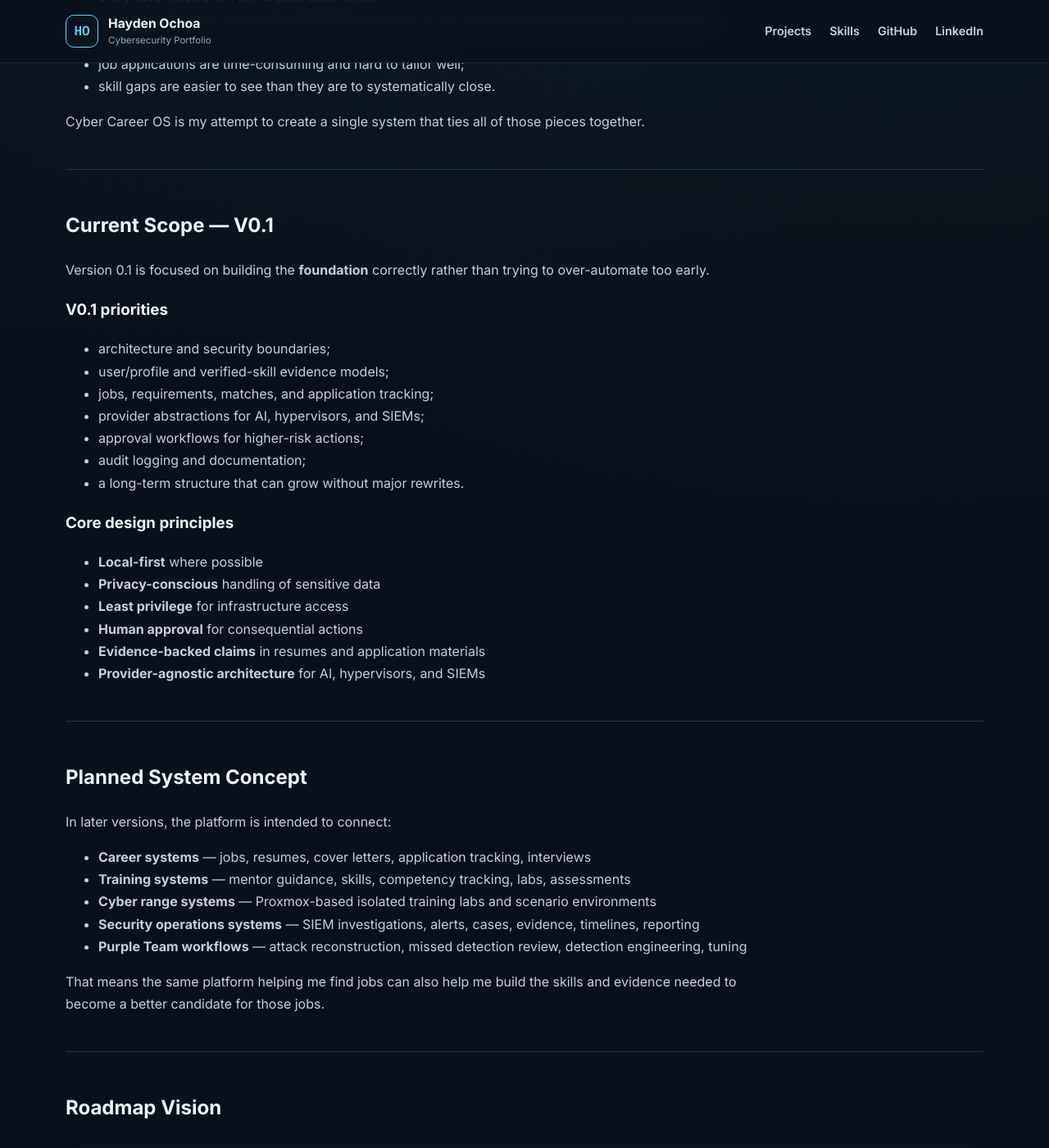
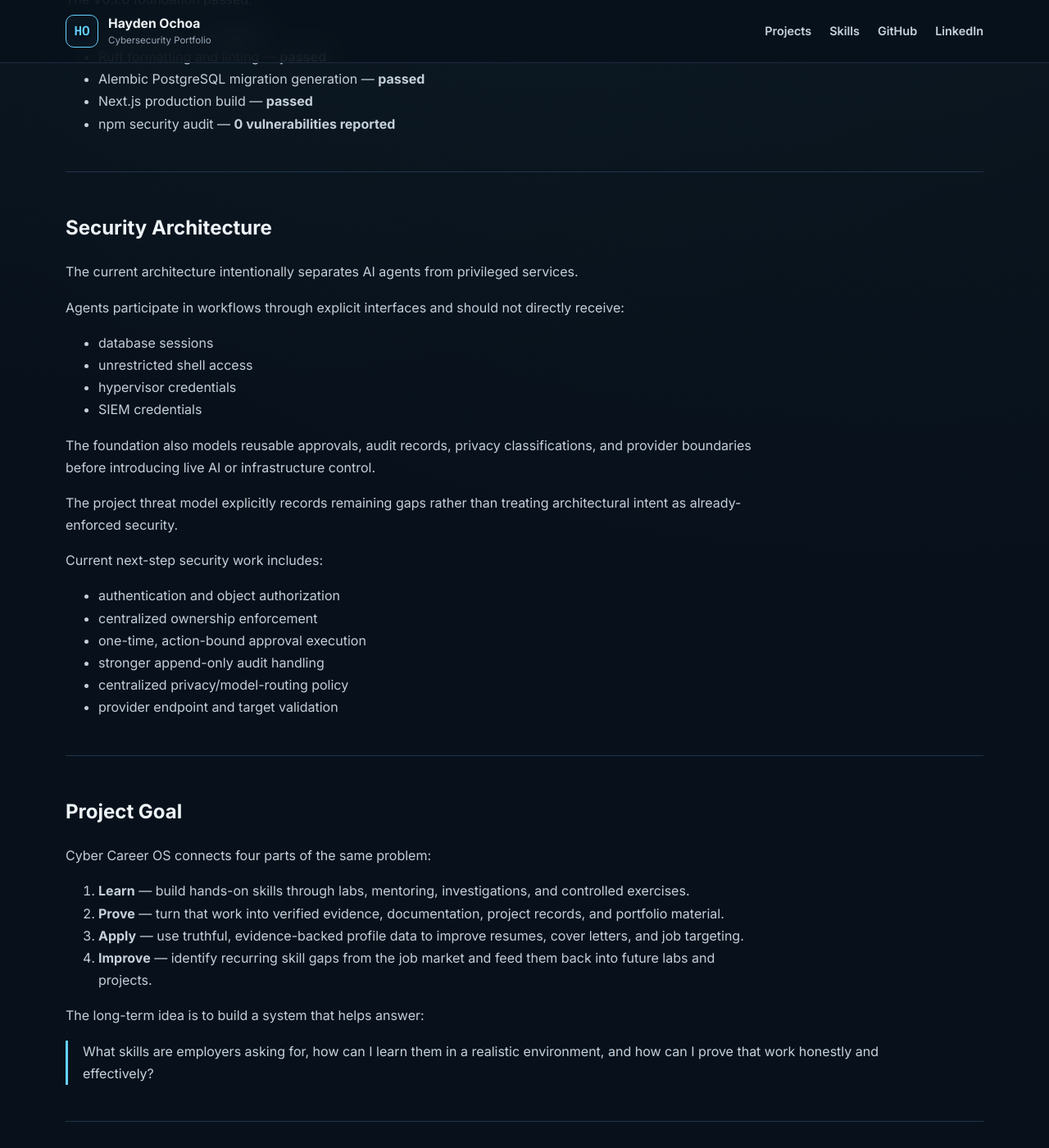
Before and after one commit to corruptcosmo/novasecure.github.io, a Jekyll site: the page built from projects/cyber-career-os.md, in a window 1280 px wide and 1400 px high, scrolled down 1777 px. Shown: the whole window at 82% size. Built offline with Jekyll 4.4.1, drawn with Linux system fonts in a browser that asks for light colours; some of the changed text lies outside the part shown.

Commit message:
docs: publish Cyber Career OS V0.1.0 implementation milestone

```diff
--- a/projects/cyber-career-os.md
+++ b/projects/cyber-career-os.md
@@ -6,7 +6,8 @@
 
 # Cyber Career OS
 
-**Status:** `V0.1 • Foundation in Development`
+**Status:** `V0.1.0 • Foundation Complete`
+**Current focus:** `V0.2 • Identity & Policy Enforcement`
 
 **Cyber Career OS** is a local-first, AI-assisted cybersecurity career and training platform I am designing and building to solve a problem I am facing directly as an entry-level cybersecurity candidate: how to close the gap between learning security skills and proving those skills in a way that helps lead to real career opportunities.
 
@@ -16,6 +17,61 @@
   <img src="/novasecure.github.io/images/cyber-career-os-flow.svg" alt="Cyber Career OS workflow diagram" />
   <figcaption>The core loop: learn skills, prove them with evidence, apply them to career opportunities, and improve by turning gaps into new labs.</figcaption>
 </figure>
+
+## V0.1.0 — Foundation
+
+The first implementation milestone is complete.
+
+### Implemented
+
+- FastAPI backend with versioned CRUD endpoints and OpenAPI documentation
+- PostgreSQL persistence using SQLAlchemy
+- Alembic migration framework
+- owner-aware users, profiles, skills, evidence, jobs, job requirements, job matches, applications, approvals, and audit records
+- explicit data-classification and action-risk types
+- model, hypervisor, SIEM, and agent interfaces
+- deterministic mock model provider with secret-data rejection
+- Next.js status frontend
+- Docker Compose PostgreSQL service
+- architecture documentation, ADRs, threat modeling, roadmap, changelog, and development logs
+
+### Verification
+
+The V0.1.0 foundation passed:
+
+- backend tests — **3 passed**
+- Ruff formatting and linting — **passed**
+- Alembic PostgreSQL migration generation — **passed**
+- Next.js production build — **passed**
+- npm security audit — **0 vulnerabilities reported**
+
+---
+
+## Security Architecture
+
+The current architecture intentionally separates AI agents from privileged services.
+
+Agents participate in workflows through explicit interfaces and should not directly receive:
+
+- database sessions
+- unrestricted shell access
+- hypervisor credentials
+- SIEM credentials
+
+The foundation also models reusable approvals, audit records, privacy classifications, and provider boundaries before introducing live AI or infrastructure control.
+
+The project threat model explicitly records remaining gaps rather than treating architectural intent as already-enforced security.
+
+Current next-step security work includes:
+
+- authentication and object authorization
+- centralized ownership enforcement
+- one-time, action-bound approval execution
+- stronger append-only audit handling
+- centralized privacy/model-routing policy
+- provider endpoint and target validation
+
+---
 
 ## Project Goal
 
@@ -45,42 +101,42 @@
 
 ---
 
-## Current Scope — V0.1
+## Current Architecture Direction
 
-Version 0.1 is focused on building the **foundation** correctly rather than trying to over-automate too early.
+The implemented monorepo uses:
 
-### V0.1 priorities
+- **Backend:** Python / FastAPI
+- **Database:** PostgreSQL / SQLAlchemy / Alembic
+- **Frontend:** Next.js
+- **Development database:** Docker Compose
 
-- architecture and security boundaries;
-- user/profile and verified-skill evidence models;
-- jobs, requirements, matches, and application tracking;
-- provider abstractions for AI, hypervisors, and SIEMs;
-- approval workflows for higher-risk actions;
-- audit logging and documentation;
-- a long-term structure that can grow without major rewrites.
+The codebase uses provider contracts so domain logic does not have to depend directly on a specific AI platform, hypervisor, or SIEM.
 
-### Core design principles
+Planned provider directions include:
 
-- **Local-first** where possible
-- **Privacy-conscious** handling of sensitive data
-- **Least privilege** for infrastructure access
-- **Human approval** for consequential actions
-- **Evidence-backed claims** in resumes and application materials
-- **Provider-agnostic architecture** for AI, hypervisors, and SIEMs
+- **Local AI:** Ollama
+- **Cyber range:** Proxmox
+- **Security telemetry:** Wazuh initially
+
+Live providers remain intentionally deferred until stronger policy enforcement is in place.
 
 ---
 
-## Planned System Concept
+## Next Milestone — V0.2
 
-In later versions, the platform is intended to connect:
+V0.2 will focus on turning the security model established in V0.1 into centrally enforced policy.
 
-- **Career systems** — jobs, resumes, cover letters, application tracking, interviews
-- **Training systems** — mentor guidance, skills, competency tracking, labs, assessments
-- **Cyber range systems** — Proxmox-based isolated training labs and scenario environments
-- **Security operations systems** — SIEM investigations, alerts, cases, evidence, timelines, reporting
-- **Purple Team workflows** — attack reconstruction, missed detection review, detection engineering, tuning
+Planned work includes:
 
-That means the same platform helping me find jobs can also help me build the skills and evidence needed to become a better candidate for those jobs.
+- authentication
+- authorization
+- centralized ownership enforcement
+- approval lifecycle and replay protection
+- append-only audit services
+- privacy-routing policy
+- sensitive-data redaction and policy tests
+
+Ollama, Proxmox, SIEM integration, offensive scenarios, and automated application submission are intentionally not part of this milestone.
 
 ---
 
@@ -129,37 +185,6 @@
 
 ---
 
-## Technologies and Architecture Direction
-
-The current design direction includes:
-
-- **Backend:** Python, FastAPI
-- **Database:** PostgreSQL
-- **Frontend:** Next.js / React / TypeScript
-- **Local AI:** Ollama
-- **Infrastructure:** Proxmox for isolated labs
-- **Security telemetry:** Wazuh initially, with room for other SIEM providers later
-
-A major architectural goal is to avoid hard-coding the platform around only one AI provider or one infrastructure provider.
-
----
-
-## Security Philosophy
-
-Because this platform is intended to interact with job data, personal information, and eventually cyber-range infrastructure, security architecture is part of the project from the beginning.
-
-Important principles include:
-
-- AI systems should not receive unrestricted infrastructure access.
-- High-impact actions should support approval workflows.
-- Training infrastructure should stay isolated from production/home services.
-- Sensitive information should be classified and handled appropriately.
-- Automation should be auditable.
-
-This is important both for the platform itself and because the project is meant to reflect how I think about security engineering.
-
----
-
 ## Why This Matters as a Portfolio Project
 
 Cyber Career OS is not just a concept I want to talk about later. I want the project history itself to become evidence.
@@ -172,22 +197,4 @@
 - building incrementally instead of pretending everything exists already;
 - showing how the platform grows from V0.1 into something much larger.
 
-This makes the project useful in two ways:
-
-1. it may eventually help me directly manage my learning and job search;
-2. it already demonstrates systems thinking, security design, and long-term project planning.
-
----
-
-## Current Status
-
-Cyber Career OS is currently in the **V0.1 planning and foundation stage**.
-
-The first public milestones are:
-
-- establish the architecture;
-- define the constitution and design principles;
-- create the repository foundation;
-- begin implementation with maintainability and security in mind.
-
-Project updates, milestones, and documentation will be added as development continues.
+V0.1.0 now provides a concrete first checkpoint: working application infrastructure, tests, data models, provider boundaries, and documented security decisions rather than only a roadmap.
```
